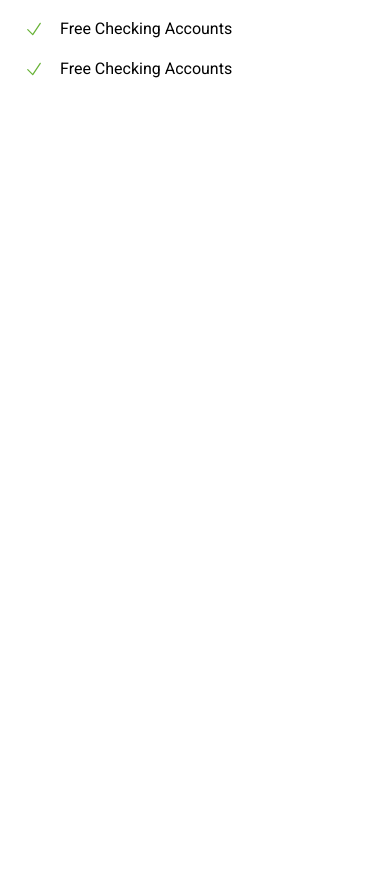
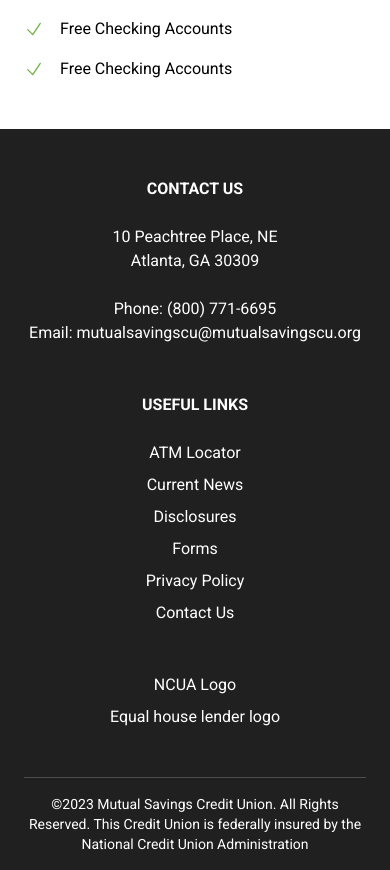
Before and after one commit to Dillonzellis/muts, a Next.js app: page / in a window 390 px wide. Shown: the part 2928-3798 px from the top of the page. Before the commit the page ends 3057 px from the top, so only its background shows below. Built offline with nearby package versions, Linux system fonts and the light colour scheme.

Commit message:
add footer

```diff
--- a/app/layout.tsx
+++ b/app/layout.tsx
@@ -1,5 +1,6 @@
 import { Roboto } from "next/font/google";
 import "./globals.css";
+import Footer from "./layouts/footer/Footer";
 
 const robo = Roboto({
   subsets: ["latin"],
@@ -20,6 +21,7 @@ export default function RootLayout({
     <html lang="en">
       <body className={robo.className}>
         {children}
+        <Footer />
       </body>
     </html>
   );
--- /dev/null
+++ b/app/layouts/footer/Col.tsx
@@ -0,0 +1,12 @@
+type ColProps = {
+  children: React.ReactNode;
+};
+const Col = ({ children }: ColProps) => {
+  return (
+    <div className="tw-flex tw-flex-col tw-gap-2 md:tw-mx-auto tw-items-center md:tw-items-start tw-text-center md:tw-text-start">
+      {children}
+    </div>
+  );
+};
+
+export default Col;
--- /dev/null
+++ b/app/layouts/footer/ColHeader.tsx
@@ -0,0 +1,9 @@
+export type ColHeaderProps = {
+  title: string;
+};
+
+const ColHeader = ({ title }: ColHeaderProps) => {
+  return <div className="tw-uppercase tw-font-bold tw-pb-4">{title}</div>;
+};
+
+export default ColHeader;
--- /dev/null
+++ b/app/layouts/footer/ColLink.tsx
@@ -0,0 +1,17 @@
+export type ColLinkProps = {
+  linkText: string;
+  href: string;
+  key: React.Key;
+};
+
+const ColLink = ({ linkText, href, key }: ColLinkProps) => {
+  return (
+    <div key={key}>
+      <a href={href} target="_blank" rel="noopener noreferrer">
+        {linkText}
+      </a>
+    </div>
+  );
+};
+
+export default ColLink;
--- /dev/null
+++ b/app/layouts/footer/CopyFooter.tsx
@@ -0,0 +1,15 @@
+const CopyFooter = () => {
+  const year = new Date().getFullYear();
+
+  return (
+    <div>
+      <hr className="tw-border-white/20" />
+      <div className="tw-py-4 tw-text-sm tw-text-center">
+        ©{year} Mutual Savings Credit Union. All Rights Reserved. This Credit
+        Union is federally insured by the National Credit Union Administration
+      </div>
+    </div>
+  );
+};
+
+export default CopyFooter;
--- /dev/null
+++ b/app/layouts/footer/Footer.tsx
@@ -0,0 +1,49 @@
+import Container from "../Container";
+import Col from "./Col";
+import ColHeader from "./ColHeader";
+import ColLink from "./ColLink";
+import CopyFooter from "./CopyFooter";
+import { usefulLinks } from "./data";
+
+const Footer = () => {
+  return (
+    <footer className="tw-bg-brandingGrey-700 tw-text-white">
+      <Container>
+        <div className="tw-py-12 tw-grid md:tw-grid-cols-3 md:tw-gap-4 tw-gap-12">
+          <Col>
+            <ColHeader title="contact us" />
+            <div className="md:tw-mb-6 tw-mb-4">
+              <div>10 Peachtree Place, NE</div>
+              <div>Atlanta, GA 30309</div>
+            </div>
+            <div className="">
+              <div>
+                Phone: <a href="tel:+18007716695">(800) 771-6695</a>
+              </div>
+              <div>
+                Email:{" "}
+                <a href="mailto:mutualsavingscu@mutualsavingscu.org">
+                  mutualsavingscu@mutualsavingscu.org
+                </a>
+              </div>
+            </div>
+          </Col>
+
+          <Col>
+            <ColHeader title="useful links" />
+            {usefulLinks.map((link, id) => (
+              <ColLink key={id} href={link.href} linkText={link.linkText} />
+            ))}
+          </Col>
+          <Col>
+            <div>NCUA Logo</div>
+            <div>Equal house lender logo</div>
+          </Col>
+        </div>
+        <CopyFooter />
+      </Container>
+    </footer>
+  );
+};
+
+export default Footer;
--- /dev/null
+++ b/app/layouts/footer/data.ts
@@ -0,0 +1,136 @@
+export const disclosures = [
+  {
+    linkText: "Credit Card Agreement & Disclosure",
+    href: "#",
+  },
+  {
+    linkText: "Dormant Account Notice",
+    href: "#",
+  },
+  {
+    linkText: "EFT Disclosures",
+    href: "#",
+  },
+  {
+    linkText: "Fee Schedule",
+    href: "#",
+  },
+  {
+    linkText: "Funds Availability Policy Disclosure",
+    href: "#",
+  },
+  {
+    linkText: "Membership & Account Agreement",
+    href: "#",
+  },
+  {
+    linkText: "Mobile Deposit Capture Disclosure",
+    href: "#",
+  },
+  {
+    linkText: "Online Banking Disclosure",
+    href: "#",
+  },
+  {
+    linkText: "Patriot Act",
+    href: "#",
+  },
+  {
+    linkText: "Privacy Policy",
+    href: "#",
+  },
+  {
+    linkText: "Regulation CC",
+    href: "#",
+  },
+  {
+    linkText: "Regulation Z",
+    href: "#",
+  },
+  {
+    linkText: "Truth in Savings Disclosure",
+    href: "#",
+  },
+];
+
+export const forms = [
+  {
+    linkText: "ACH Origination",
+    href: "#",
+  },
+  {
+    linkText: "Address Change Form",
+    href: "#",
+  },
+  {
+    linkText: "Loan Application",
+    href: "#",
+  },
+  {
+    linkText: "Membership Application",
+    href: "#",
+  },
+  {
+    linkText: "Payroll Deduction Form",
+    href: "#",
+  },
+  {
+    linkText: "Report Lost/Stolen Card",
+    href: "#",
+  },
+  {
+    linkText: "Send More Info Form",
+    href: "#",
+  },
+  {
+    linkText: "Stop Payment Form",
+    href: "#",
+  },
+  {
+    linkText: "Wire Transfer Form",
+    href: "#",
+  },
+  {
+    linkText: "Visa® Credit Card Application",
+    href: "#",
+  },
+  {
+    linkText: "Visa® Debit Card Application",
+    href: "#",
+  },
+  {
+    linkText: "Visa® Debit Card Dispute Form",
+    href: "#",
+  },
+  {
+    linkText: "Visa® Credit Card Dispute Form",
+    href: "#",
+  },
+];
+
+export const usefulLinks = [
+  {
+    linkText: "ATM Locator",
+    href: "#",
+  },
+  {
+    linkText: "Current News",
+    href: "#",
+  },
+  {
+    linkText: "Disclosures",
+    href: "#",
+  },
+  {
+    linkText: "Forms",
+    href: "#",
+  },
+  {
+    linkText: "Privacy Policy",
+    href: "#",
+  },
+  {
+    linkText: "Contact Us",
+    href: "#",
+  },
+];
```
